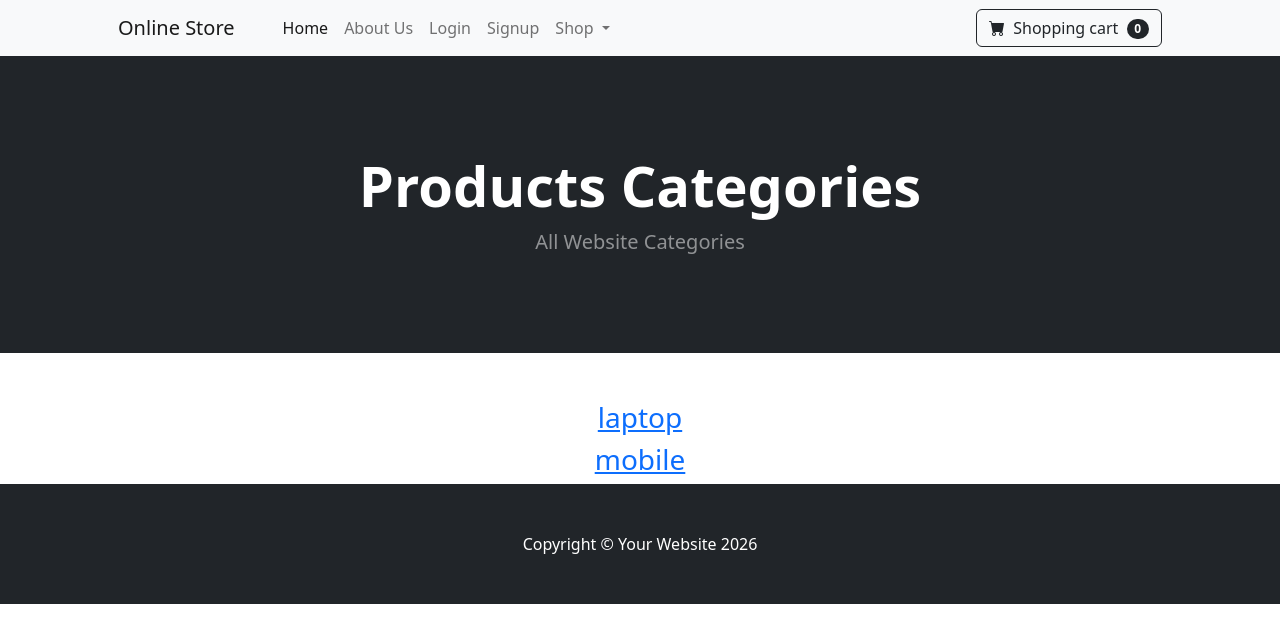
After one commit to mosyiran/Django-Online-Store, a Django app: page /category/ in a window 1280 px wide. The commit adds this page. Shown: the top 643 px of the page. Run offline with Django 5.2, Linux system fonts and the light colour scheme; data comes from the database, SQL or seed files in the repository.

Commit message:
Category page is created

```diff
--- /dev/null
+++ b/OnlineStore/shop/templates/category_summary.html
@@ -0,0 +1,33 @@
+{% extends 'base.html' %}
+
+
+{% block content %}
+
+    <!-- Header -->
+    <header class="bg-dark py-5">
+        <div class="container px-4 px-lg-5 my-5">
+            <div class="text-center text-white">
+                <h1 class="display-4 fw-bolder">Products Categories</h1>
+                <p class="lead fw-normal text-white-50 mb-0">
+                    All Website Categories
+                </p>
+            </div>
+        </div>
+    </header>
+    <br><br>
+    <div class="container">
+        <div class="row">
+            <center>
+                <div class="col-10">
+                    {% for cat in category %}
+                        <a href="{% url 'category' cat.name %}"><h3> {{ cat.name }}  </h3></a>
+
+                    {% endfor %}
+                </div>
+            </center>
+        </div>
+    </div>
+{% endblock %}
+<br><br>
+<br><br>
+<br><br>
--- a/OnlineStore/shop/templates/navbar.html
+++ b/OnlineStore/shop/templates/navbar.html
@@ -40,7 +40,7 @@
                         Shop
                     </a>
                     <ul class="dropdown-menu">
-                        <li><a class="dropdown-item" href="{% url 'home' %}">All Products</a></li>
+                        <li><a class="dropdown-item" href="{% url 'category_summary' %}">Categories</a></li>
                         <li>
                             <hr class="dropdown-divider">
                         </li>
--- a/OnlineStore/shop/urls.py
+++ b/OnlineStore/shop/urls.py
@@ -9,4 +9,5 @@ urlpatterns = [
     path('signup/', views.signup_user, name='signup'),
     path('product/<int:pk>', views.product, name='product'),
     path('category/<str:cat>', views.category, name='category'),
+    path('category/', views.category_summary, name='category_summary'),
 ]
--- a/OnlineStore/shop/views.py
+++ b/OnlineStore/shop/views.py
@@ -6,6 +6,13 @@ from django.contrib.auth.models import User
 from django.contrib.auth.forms import UserCreationForm
 from django import forms
 from .forms import SignupForm
+
+def category_summary(request):
+    all_cat = Category.objects.all()
+    return render(request, 'category_summary.html', {'category': all_cat})
+
+
+
 
 
 def helloworld(request):
```
